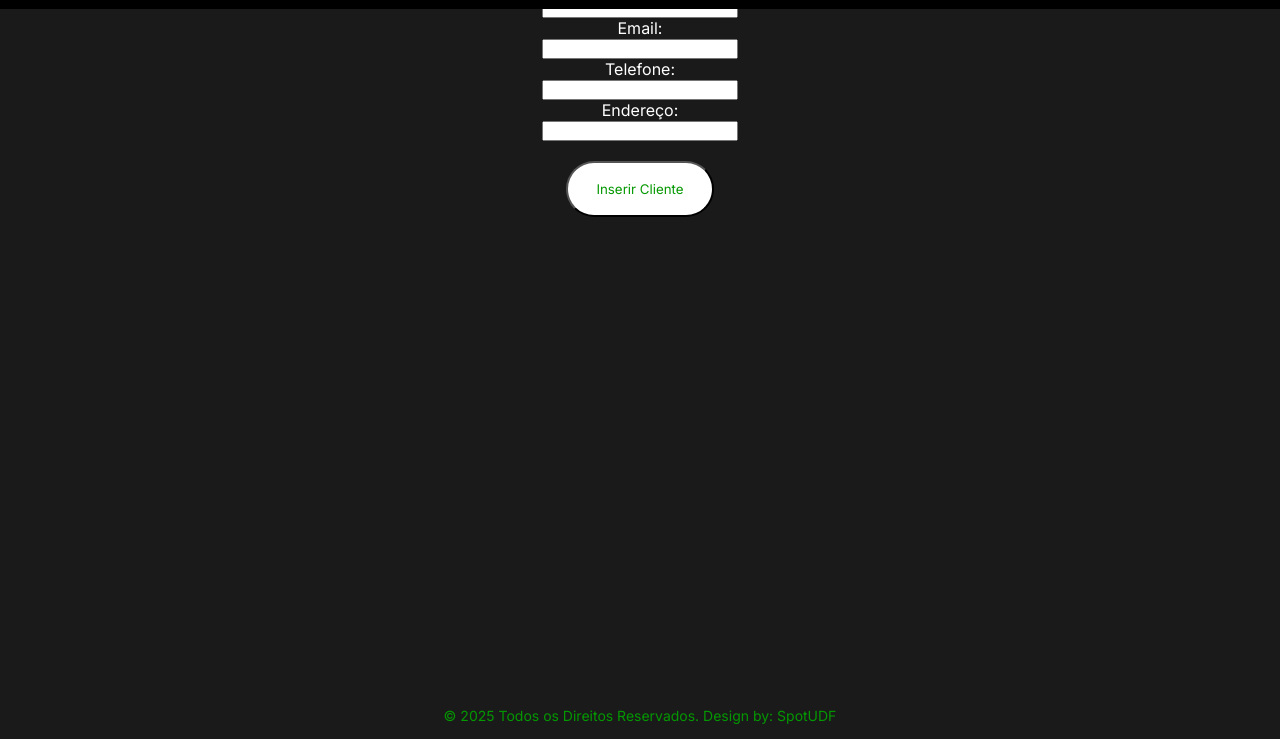
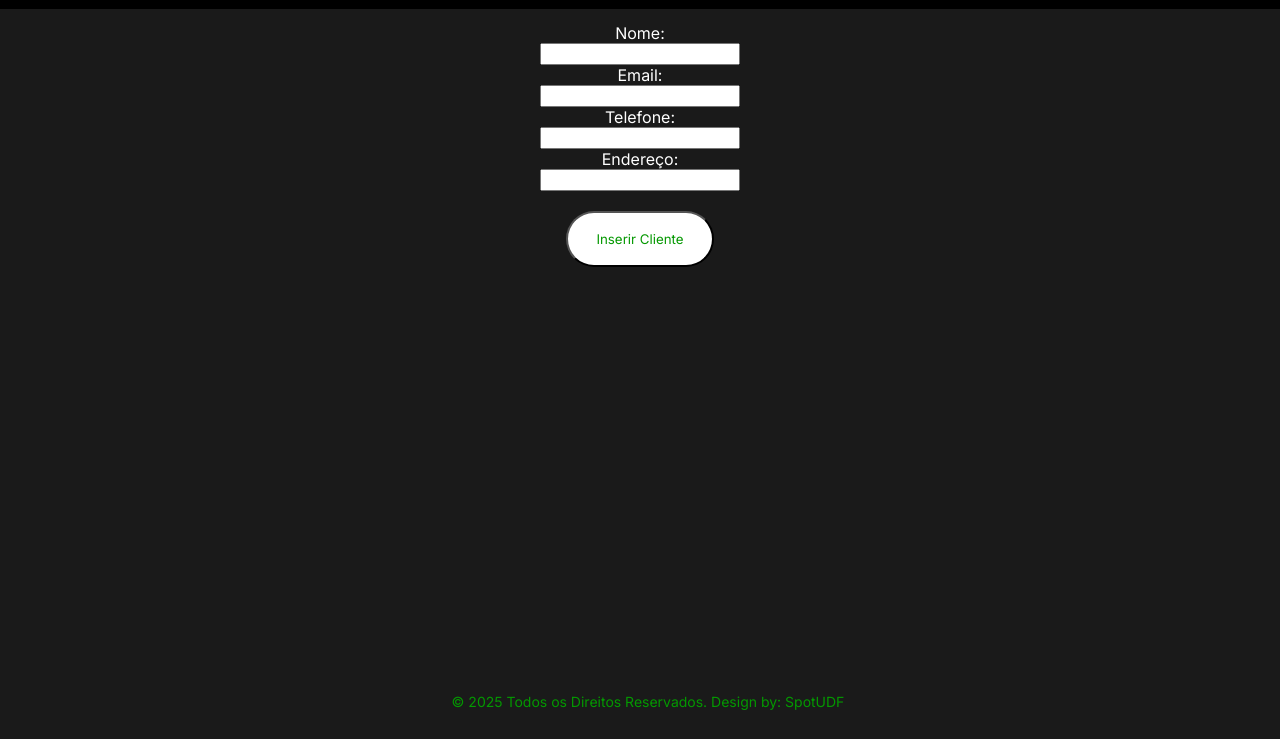
Before and after one commit to Gaby-Diniz/Formulario-de-Cadastro-CRUD-, a website: page Public/index.html in a window 1280 px wide. Shown: the part 61-800 px from the top of the page. Drawn offline with Linux system fonts and the light colour scheme; files that its build step writes are made by us from their sources.

Commit message:
Refactor CSS styles for consistency and spacing

```diff
--- a/Public/style.css
+++ b/Public/style.css
@@ -1,9 +1,8 @@
 .form{
     text-align: center;
-    text-decoration-color: #fff;
     color: white;
     justify-content: space-between;
-    padding: 1cm;
+    padding: 2cm;
 }
 
 .botao{
@@ -25,9 +24,6 @@
 
 
 * {
-      margin: 0;
-      padding: 0;
-      box-sizing: border-box;
   font-family: 'Inter', sans-serif;
 }
 
```
Lines whose indentation alone changed are shown as unchanged.
